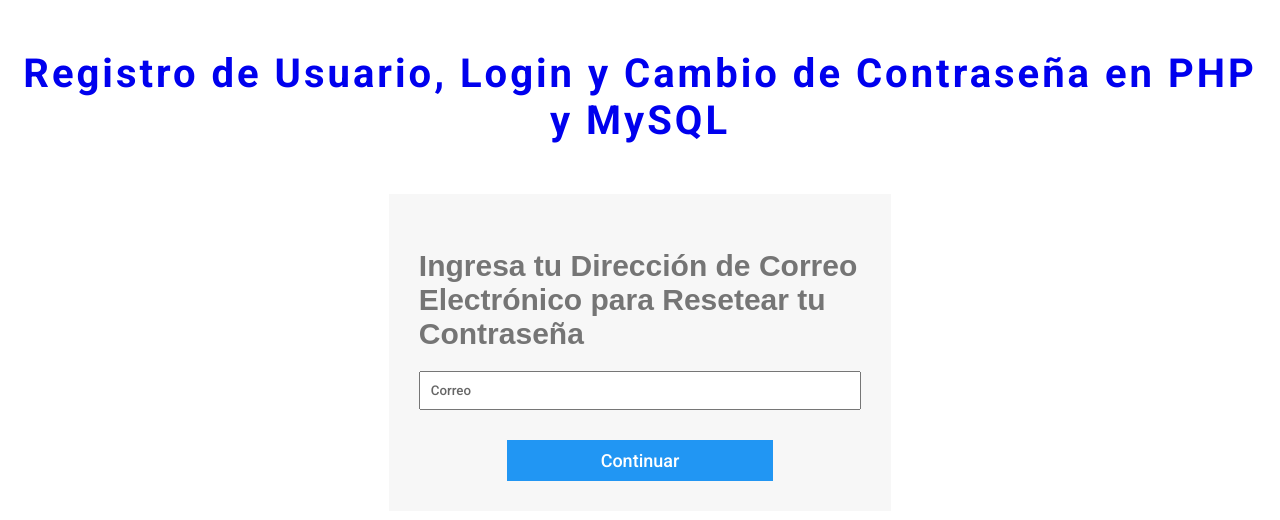
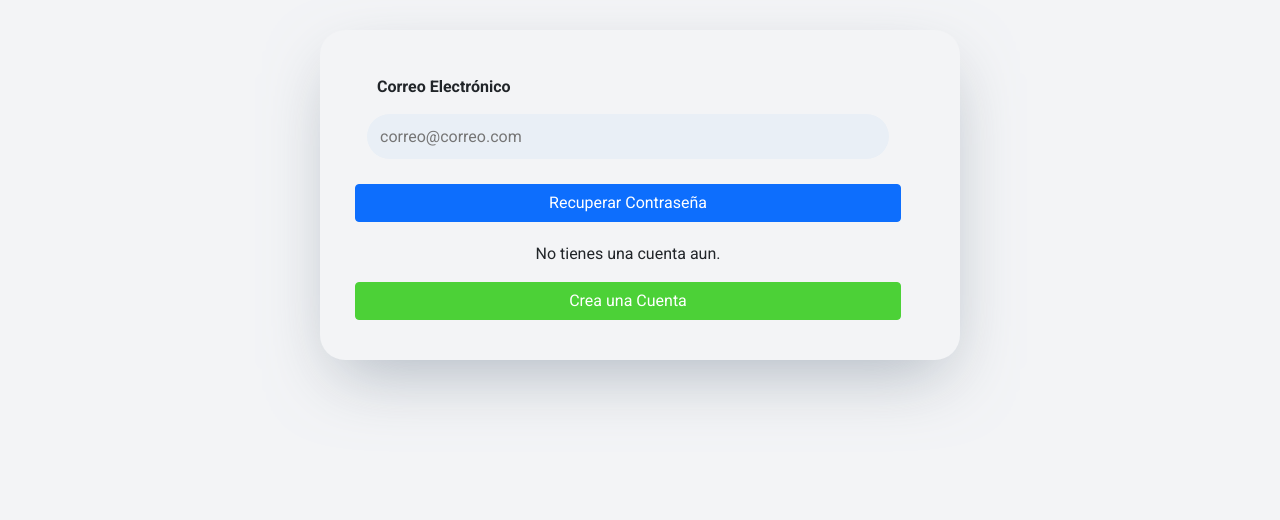
Before and after one commit to OsmanJimenez/OWASP_PHP, a PHP site: page /OWASP/forgotPassword.php in a window 1280 px wide. Shown: the top 520 px of the page. Run offline with PHP 8.4, Linux system fonts and the light colour scheme; some libraries are stand-ins or nearby versions.

Commit message:
Update_Design

```diff
--- a/forgotPassword.php
+++ b/forgotPassword.php
@@ -8,25 +8,79 @@ if(!empty($sessData['status']['msg'])){
 }
 ?>
 <!DOCTYPE html>
-<html>
+<html lang="es">
+
 <head>
-    <title>Registro de Usuario, Login y Cambio de Contraseña en PHP y MySQL</title>
-    <link rel="stylesheet" href="style.css" type="text/css" media="all" />
-    <link rel="stylesheet" href="//fonts.googleapis.com/css?family=Roboto:400,100,300,500,700,900" 	type="text/css" media="all">
+    <meta charset="UTF-8">
+    <meta name="viewport" content="width=device-width, initial-scale=1.0">
+    <title>Iniciar Sesión</title>
+    <!-- CSS Normalize -->
+    <link rel="stylesheet" href="css/normalize.min.css">
+    <link href="https://fonts.googleapis.com/css2?family=Roboto:wght@400;700&display=swap" rel="stylesheet">
+    <!-- CSS Bootstrap -->
+    <link rel="stylesheet" href="css/bootstrap.min.css">
+    <!-- CSS Propios -->
+    <link rel="stylesheet" href="css/estilos.css">
 </head>
+
 <body>
-    <a href="index.php"><h1>Registro de Usuario, Login y Cambio de Contraseña en PHP y MySQL</h1></a>
+    <div class="row justify-content-md-center">
+        <div class="col">
+            <div class="contenedor" style="max-width:50%; margin-left:25%; ">
                 <div class="container">
-		<h2>Ingresa tu Dirección de Correo Electrónico para Resetear tu Contraseña</h2>
-        <?php echo !empty($statusMsg)?'<p class="'.$statusMsgType.'">'.$statusMsg.'</p>':''; ?>
-		<div class="regisFrm">
+                <?php echo !empty($statusMsg)?'<p class="'.$statusMsgType.'" style="display:inline">'.$statusMsg.'</p>':''; ?>
                     <form action="userAccount.php" method="post">
-				<input type="email" name="email" placeholder="Correo" required="">
-				<div class="send-button">
-					<input type="submit" name="forgotSubmit" value="Continuar">
+
+                        <div class="row" id="formulario" name="formulario">
+                            <div class="row justify-content-md-center">
+                                <div class="col">
+                                    <div class="formulario__grupo" id="grupo__email">
+                                        <label for="correo" class="formulario__label">Correo Electrónico</label>
+                                        <div class="formulario__grupo-input">
+                                            <input type="email" class="formulario__input" name="email" id="email"
+                                                placeholder="correo@correo.com" required>
+                                            <i class="formulario__validacion-estado fas fa-times-circle"></i>
+                                        </div>
+                                        <p class="formulario__input-error">El correo solo puede contener letras,
+                                            numeros,
+                                            puntos, guiones y guion bajo.</p>
+                                    </div>
+                                </div>
+                            </div>
+
+                            <div class="row justify-content-md-center">
+                                <button type="submit" class="btn btn-primary" onclick="" style="margin: 20px;"
+                                    name="forgotSubmit">Recuperar Contraseña</button>
+                                <p class="formulario__mensaje-exito" id="formulario__mensaje-exito">Formulario enviado
+                                    exitosamente!</p>
+                                <p class="text-center">No tienes una cuenta aun.</p>
                             </div>
                     </form>
+                    <div class="row justify-content-md-center">
+                            <button href="registration.php" class="btn btn-success">
+							<a href="registration.php" class="text-center" style="text-decoration: none; color:#fff;">
+							Crea una Cuenta </a>
+							</button>
                     </div>
                 </div>
+            </div>
+        </div>
+    </div>
+    </div>
+
+    <!-- JS Propios -->
+    <script src="js/script.js"></script>
+    <!-- JS Font Awesome -->
+    <script src="js/fontawesome.min.js" crossorigin="anonymous"></script>
+    <!-- JS Bootrstrap -->
+    <script src="js/bootstrap.min.js"></script>
+    <!-- JQuery -->
+    <script src='js/jquery.min.js'></script>
+    <!-- Control de contraseñas -->
+    <script src='js/visualizar.js'></script>
+    <!-- Medidor -->
+    <script src='js/medidor.js'></script>
+
 </body>
+
 </html>
```
Lines whose indentation alone changed are shown as unchanged.
